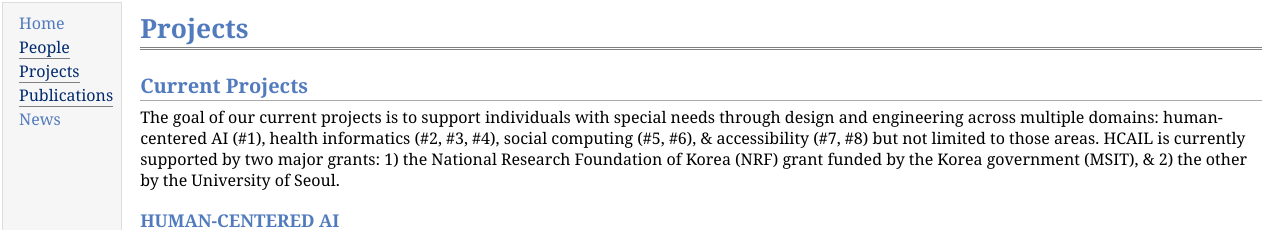
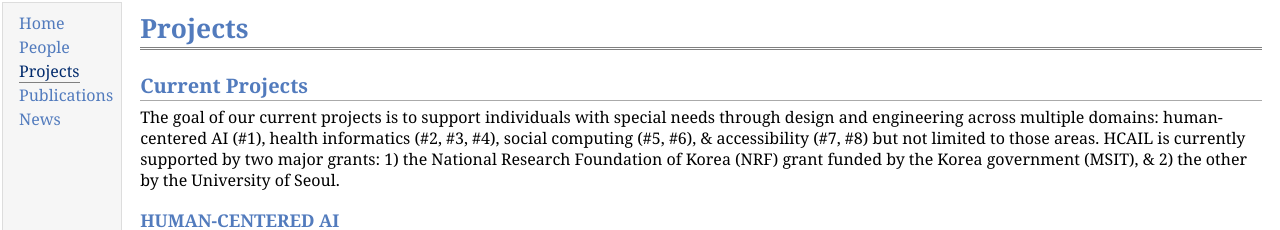
Before and after one commit to hcail/hcail-backup.github.io, a Jekyll site: the page projects/projects.html, which Jekyll copies as it is, in a window 1280 px wide. Shown: the top 230 px of the page. Built offline with Jekyll 4.4.1, drawn with Linux system fonts in a browser that asks for light colours.

Commit message:
projects menu updated pub

```diff
--- a/projects/projects.html
+++ b/projects/projects.html
@@ -12,9 +12,9 @@
 <tr valign="top">
 <td id="layout-menu">
 <div class="menu-item"><a href="../index.html">Home</a></div>
-<div class="menu-item"><a href="../people/people.html" class="current">People</a></div>
+<div class="menu-item"><a href="../people/people.html">People</a></div>
 <div class="menu-item"><a href="projects.html" class="current">Projects</a></div>
-<div class="menu-item"><a href="../pub/pub.html" class="current">Publications</a></div>
+<div class="menu-item"><a href="../pub/pub.html">Publications</a></div>
 <div class="menu-item"><a href="../news/news.html">News</a></div>
 </td>
 <td id="layout-content">
```
